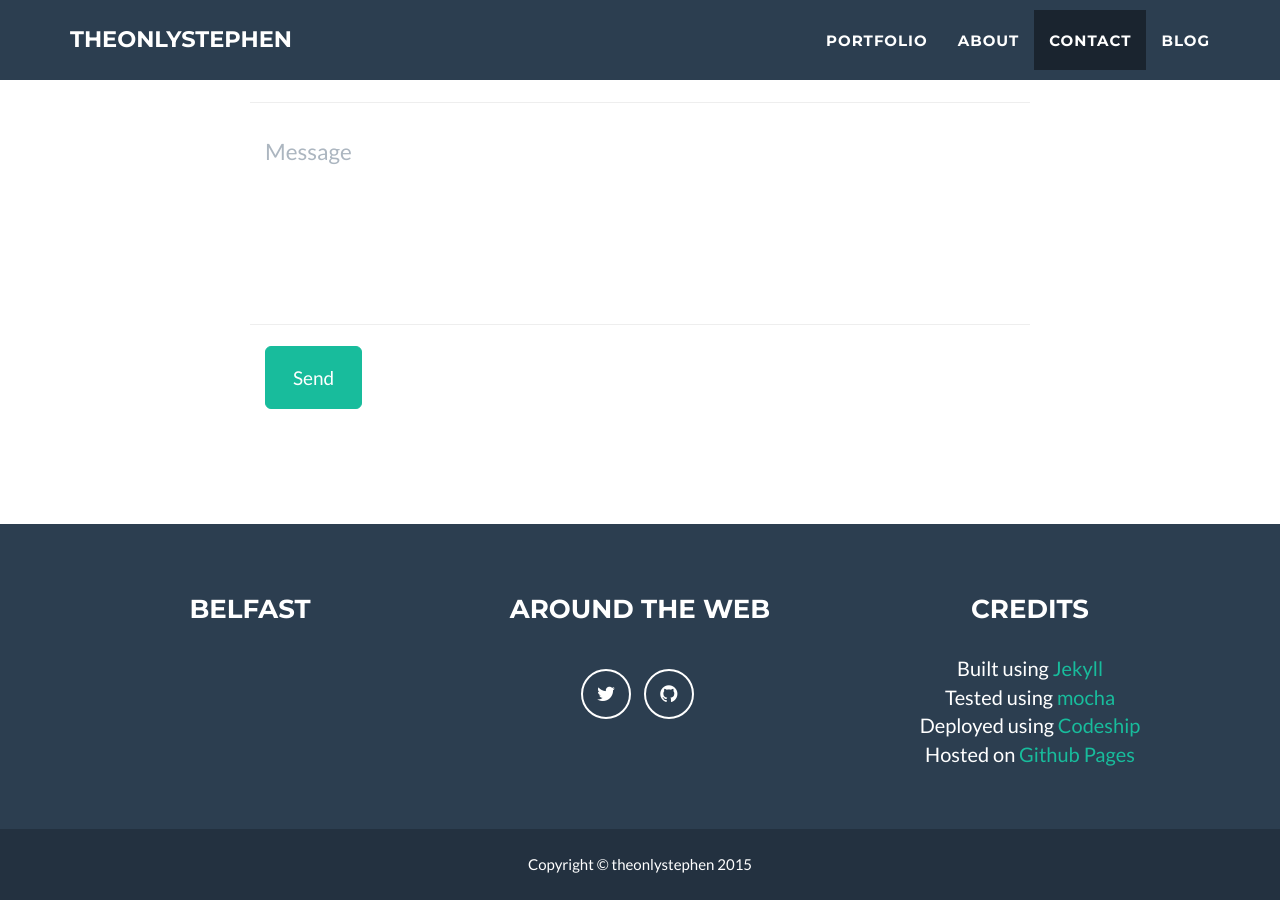
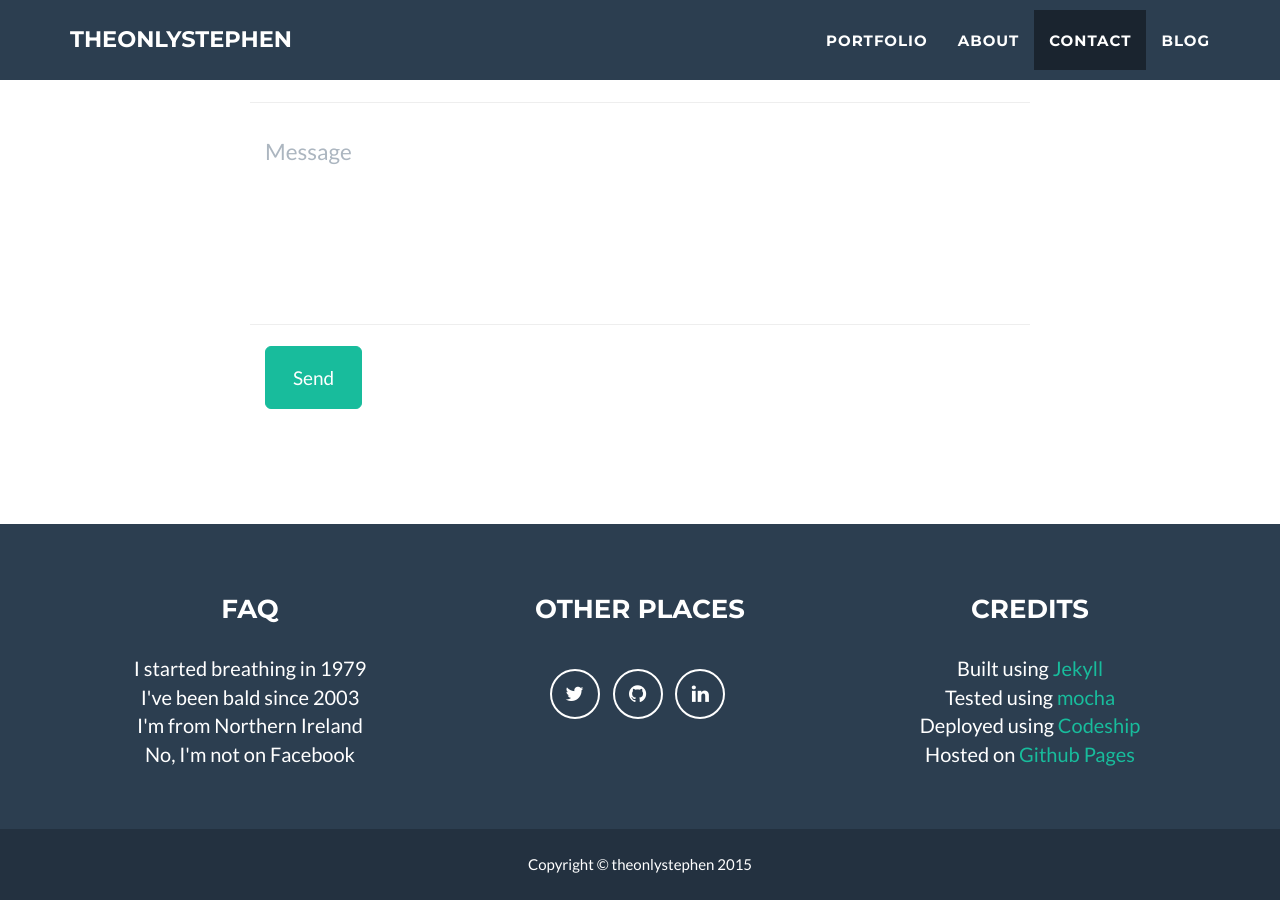
Before and after one commit to swmcc/new.theonlystephen.com, a Jekyll site: the page built from index.html, in a window 1280 px wide and 900 px high, scrolled down 2444 px. Built offline with Jekyll 4.4.1, drawn with Linux system fonts in a browser that asks for light colours.

```diff
--- a/_config.yml
+++ b/_config.yml
@@ -16,8 +16,8 @@ color:
 # Footer settings
 footer:
   copyright: theonlystephen
-  location: Belfast
-  social: Around the Web
+  location: FAQ
+  social: Other places
   credits: Credits
 
 # Social networks usernames (many more available: google-plus, flickr, dribbble, pinterest, instagram, tumblr, linkedin, etc.)
@@ -26,11 +26,15 @@ social:
     url: http://twitter.com/swmcc
   - title: github
     url: http://github.com/swmcc
+  - title: linkedin
+    url: https://www.linkedin.com/in/theonlystephen
 
 # Postal address (add as many lines as necessary)
 address:
-  - line:
-  - line:
+  - line: I started breathing in 1979
+  - line: I've been bald since 2003
+  - line: I'm from Northern Ireland
+  - line: No, I'm not on Facebook
 
 # Credits content
 credits: 'Built using <a href="http://jekyllrb.com">Jekyll</a><br />Tested using <a href="http://mochajs.org/">mocha</a><br />Deployed using <a href="http://www.codeship.com">Codeship</a><br />Hosted on <a href="https://pages.github.com/">Github Pages</a><br />'
```
